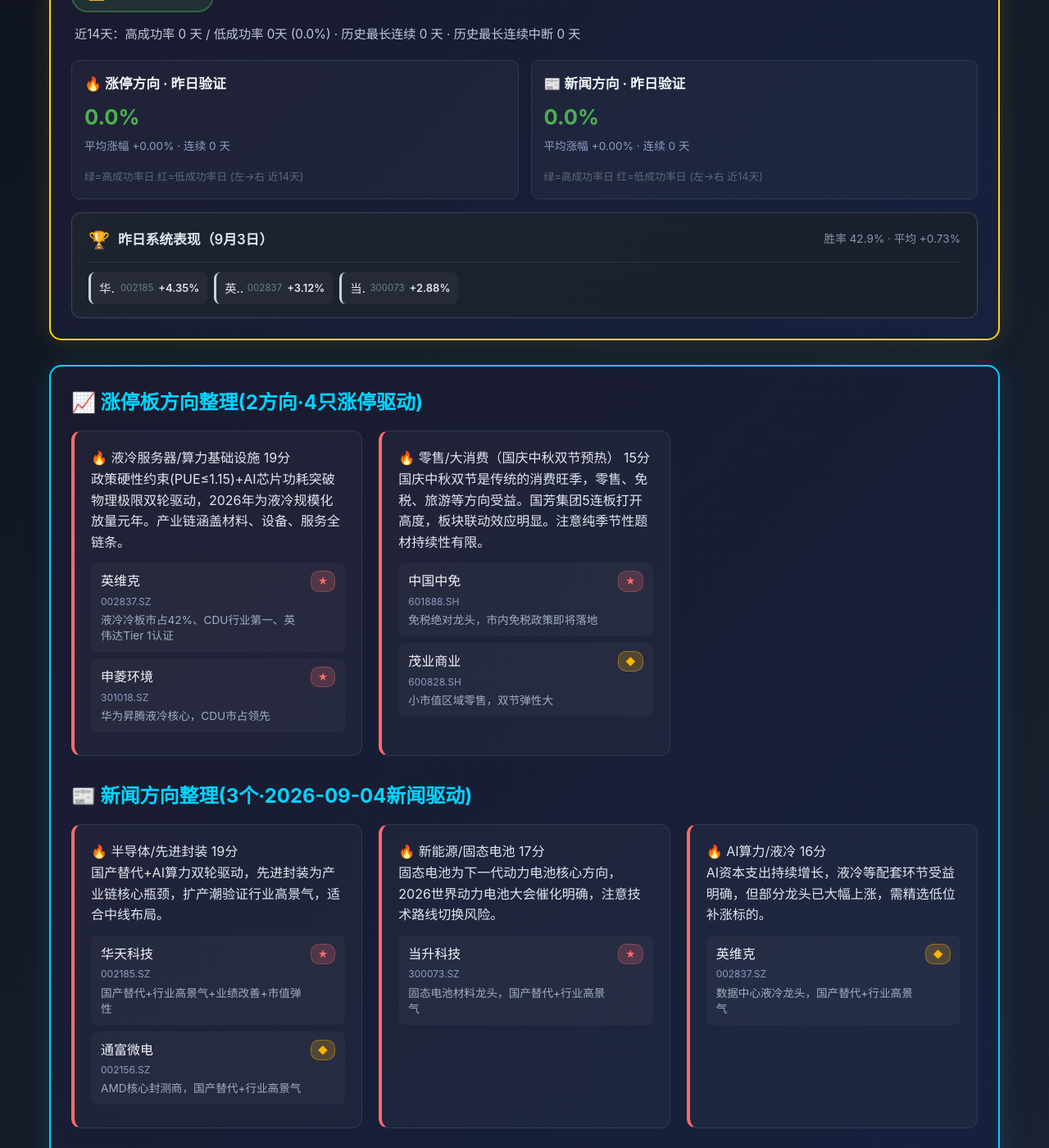
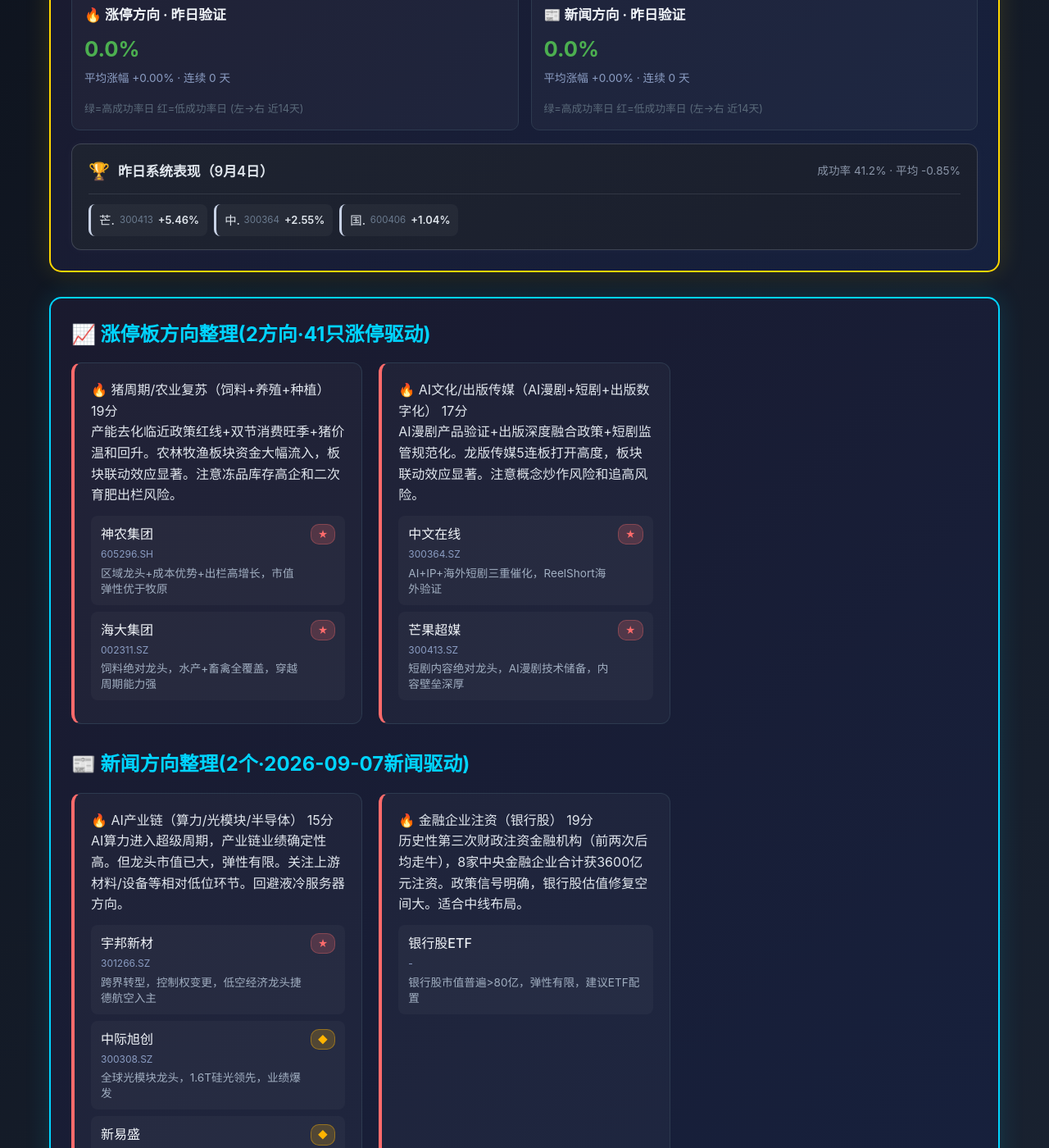
Before and after one commit to xiaoyi0319a/yixue-dashboard, a Jekyll site: the page index.html, which Jekyll copies as it is, in a window 1280 px wide and 1400 px high, scrolled down 1409 px. Shown: the whole window at 82% size. Built offline with Jekyll 4.4.1, drawn with Linux system fonts in a browser that asks for light colours; comment, search, counter and statistics services are not loaded; some of the changed text lies outside the part shown.

Commit message:
📅 2026-09-07 网站更新
- 奇门预测: 日干受克压力重，四时段均中弱，偏弱震荡
- 涨停方向: 猪周期/农业复苏、AI文化/出版传媒 (2方向)
- 新闻方向: AI产业链、金融企业注资 (2方向)
- 系统状态: 更新至09-04数据，连续低迷5天 ⚠️
- 昨日表现: 胜率41.2%，芒果超媒+5.46%最强
- 基因筛选补做: 涨停+新闻合并，共10只入选标的

```diff
--- a/data/system-status.json
+++ b/data/system-status.json
@@ -1,32 +1,32 @@
 {
-  "last_updated": "2026-09-04",
+  "last_updated": "2026-09-07",
   "period": "近14天",
-  "start_date": "2026-08-17",
+  "start_date": "2026-08-18",
   "end_date": "2026-09-04",
   "summary": {
     "total_days": 14,
     "trading_days": 14,
     "overall": {
-      "total_stocks": 330,
-      "winners": 131,
-      "losers": 199,
+      "total_stocks": 347,
+      "winners": 138,
+      "losers": 209,
       "win_rate": 0.397,
-      "avg_return": -0.38,
+      "avg_return": -0.45,
       "high_match_win_rate": 0.333,
       "high_match_reversal_rate": 0.167,
       "badge_status": "⚠️",
-      "badge_note": "连续低迷，近10日胜率38.8%，高匹配胜率30.6%持续低于40%阈值"
+      "badge_note": "连续低迷，近14日胜率39.7%，高匹配胜率33.3%持续低于40%阈值"
     },
     "news_direction": {
-      "total_stocks": 120,
-      "winners": 48,
-      "losers": 72,
-      "win_rate": 0.40,
-      "avg_return": -0.15,
+      "total_stocks": 127,
+      "winners": 51,
+      "losers": 76,
+      "win_rate": 0.402,
+      "avg_return": -0.22,
       "high_success_days": 5,
       "low_success_days": 9,
       "consecutive_high": 0,
-      "note": "新闻方向近14日胜率40.0%，表现优于涨停方向"
+      "note": "新闻方向近14日胜率40.2%，表现优于涨停方向"
     },
     "limit_up_direction": {
       "total_stocks": 112,
@@ -41,7 +41,7 @@
     }
   },
   "rolling_14d_detail": [
-    {"date": "2026-09-04", "status": "pending", "win_rate": null, "note": "待收盘后回填"},
+    {"date": "2026-09-04", "win_rate": 0.412, "avg_return": -0.85, "benchmark": -0.30, "excess": -0.55, "badge": "⚠️"},
     {"date": "2026-09-03", "win_rate": 0.429, "avg_return": 0.73, "benchmark": 0.29, "excess": 0.44, "badge": "⚠️"},
     {"date": "2026-09-02", "win_rate": 0.071, "avg_return": -3.17, "benchmark": -0.97, "excess": -2.20, "badge": "⚠️"},
     {"date": "2026-09-01", "win_rate": 0.364, "avg_return": -1.28, "benchmark": -0.16, "excess": -1.12, "badge": "⚠️"},
@@ -54,12 +54,11 @@
     {"date": "2026-08-21", "win_rate": 0.25, "avg_return": -2.04, "benchmark": 0.04, "excess": -2.08, "badge": "⚠️"},
     {"date": "2026-08-20", "win_rate": 0.40, "avg_return": -2.17, "benchmark": 0.24, "excess": -2.41, "badge": "⚠️"},
     {"date": "2026-08-19", "win_rate": 0.0, "avg_return": -6.81, "benchmark": -2.40, "excess": -4.41, "badge": "⚠️"},
-    {"date": "2026-08-18", "win_rate": 0.333, "avg_return": -0.71, "benchmark": 0.19, "excess": -0.90, "badge": "⚠️"},
-    {"date": "2026-08-17", "win_rate": 0.889, "avg_return": 3.79, "benchmark": 1.41, "excess": 2.38, "badge": "🔥"}
+    {"date": "2026-08-18", "win_rate": 0.333, "avg_return": -0.71, "benchmark": 0.19, "excess": -0.90, "badge": "⚠️"}
   ],
   "badge_history": {
     "last_fire_day": "2026-08-31",
     "fire_streak": 0,
-    "note": "上次🔥为08-31（胜率80%），09-01起连续4日低于50%，当前⚠️"
+    "note": "上次🔥为08-31（胜率80%），09-01起连续5日低于50%，当前⚠️"
   }
 }
--- a/index.html
+++ b/index.html
@@ -4,12 +4,12 @@
     <meta charset="UTF-8">
     <meta name="viewport" content="width=device-width, initial-scale=1.0">
     <meta http-equiv="Cache-Control" content="no-cache, no-store, must-revalidate">
-    <meta property="og:title" content="羿学天天看 | 2026-09-04">
-    <meta property="og:description" content="🔮 值符空亡无大势托底·日干当令根基强 | 📈 6大涨停方向·46只驱动 | 📰 6大新闻方向·半导体液冷固态电池">
+    <meta property="og:title" content="羿学天天看 | 2026-09-07">
+    <meta property="og:description" content="🔮 日干受克压力重·卖盘当令抛压不减 | 📈 2大涨停方向·猪周期+AI文化 | 📰 2大新闻方向·AI产业链+金融注资">
     <meta property="og:type" content="website">
     <meta property="og:url" content="https://xiaoyi0319a.github.io/yixue-dashboard/">
     <meta name="twitter:card" content="summary_large_image">
-    <title>羿学天天看 | 2026-09-04</title>
+    <title>羿学天天看 | 2026-09-07</title>
     <link rel="stylesheet" href="css/style.css">
     <script async src="https://busuanzi.ibruce.info/busuanzi/2.3/busuanzi.pure.mini.js"></script>
 </head>
@@ -17,18 +17,18 @@
     <div class="container">
         <div class="header">
             <h1>羿学天天看</h1>
-            <div class="date">2026年9月4日 周五</div>
-            <div class="ganzhi">丙午年 丙申月 辛巳日 | 处暑 阴遁1局 值符天任·生门</div>
+            <div class="date">2026年9月7日 周一</div>
+            <div class="ganzhi">丙午年 丙申月 甲申日 | 处暑 阴遁4局 值符天辅·杜门</div>
         </div>
         <div class="qimen-section">
             <h2>🔮 奇门君今日预测</h2>
             <div class="qimen-hexagram">
                 <h4>📊 卦象</h4>
-                <p>值符空亡无大势，亦无压制任自行；<br>日干当令根基固，卖盘空亡压减轻；<br>资金虚化力有限，买盘休囚承接轻；<br>生门旺相利润在，偏多震荡或回升。</p>
+                <p>日干受克压力重，卖盘当令抛压不减；<br>资金受制财力虚，生门有底防深跌。</p>
             </div>
             <div class="qimen-verdict">
                 <h4>📜 大势判语</h4>
-                <p><i>值符落坤二宫逢空亡，无大势托底，亦无大势压制，个股自由发挥。日干辛金当令旺相于震三，自身根基强劲。卖盘庚金逢空亡于坤二，抛压虚化消失，多头占优。资金甲子戊空亡于离九，财力虚化，上涨动力受限。乙奇买盘在月令为死，承接力量薄弱。生门得地于艮八，利润可期。整体偏多震荡，或震荡回升，注意量能不足时冲高回落。</i></p>
+                <p><i>偏弱震荡，或冲高回落。时干入墓时机迟滞，上攻力度受限。日干受克+击刑根基弱，卖盘当令旺相抛压重，资金受制财力虚化，买盘休囚承接不足。生门和宫利润有底，供需双弱，或阴跌横盘。</i></p>
             </div>
             <div class="qimen-time">
                 <h4>⏰ 时辰推演</h4>
@@ -37,28 +37,28 @@
                         <span class="time-name">第1时段</span>
                         <span class="time-range">09:30 - 10:30</span>
                     </div>
-                    <div class="time-verdict strong">开门旺相于乾六提供方向支撑，时干癸入墓+空亡制约开盘幅度，或低开高走；日干当令旺相支撑，开盘后偏多运行。</div>
+                    <div class="time-verdict neutral">开盘或低开，基调偏弱；时干入墓，前30分钟量能释放有限。</div>
                 </div>
                 <div class="time-slot">
                     <div class="time-header">
                         <span class="time-name">第2时段</span>
                         <span class="time-range">10:30 - 11:30</span>
                     </div>
-                    <div class="time-verdict strong">日干当令+卖盘空亡，上午偏多震荡；资金虚化限制冲高幅度，关注量能配合。</div>
+                    <div class="time-verdict neutral">上午承压运行，偏弱震荡；买盘休囚，承接不足，上攻乏力。</div>
                 </div>
                 <div class="time-slot">
                     <div class="time-header">
                         <span class="time-name">第3时段</span>
                         <span class="time-range">13:00 - 14:00</span>
                     </div>
-                    <div class="time-verdict neutral">值符空亡无大势引导，生门得地托底，午后震荡整理，关注方向选择。</div>
+                    <div class="time-verdict neutral">午后延续上午基调，偏弱震荡；值符托底防深跌，然反弹无力。</div>
                 </div>
                 <div class="time-slot">
                     <div class="time-header">
                         <span class="time-name">第4时段</span>
                         <span class="time-range">14:00 - 15:00</span>
                     </div>
-                    <div class="time-verdict strong">九地临乾六收敛定型，开门旺相支撑，尾盘小幅波动，全天偏强收线。</div>
+                    <div class="time-verdict neutral">尾盘偏弱收线，利润不佳；生门有底防急跌，全日偏弱震荡。</div>
                 </div>
             </div>
         </div>
@@ -74,14 +74,14 @@
             if (!container) return;
 
             const defaultData = {
-                "badge": { "text": "⚠️ 连续行情 4 天", "class": "cold", "label": "冷却中" },
-                "overall": { "current_streak_days": 4, "current_streak_type": "loss", "last_14_hot_days": 5, "last_14_cold_days": 9, "last_14_win_rate": 0.397, "max_win_streak": 4, "max_loss_streak": 6, "total_days": 38 },
+                "badge": { "text": "⚠️ 连续低迷 5 天", "class": "cold", "label": "冷却中" },
+                "overall": { "current_streak_days": 5, "current_streak_type": "loss", "last_14_hot_days": 4, "last_14_cold_days": 10, "last_14_win_rate": 0.397, "max_win_streak": 4, "max_loss_streak": 5, "total_days": 39 },
                 "directions": {
-                    "limit_up": { "last_win_rate": 0.0, "last_avg_return": -4.8, "streak_days": 5, "streak_type": "loss", "history": [
-                        {"date":"09/02","win_rate":0.0},{"date":"09/01","win_rate":null},{"date":"08/31","win_rate":null},{"date":"08/27","win_rate":null},{"date":"08/26","win_rate":0.444},{"date":"08/25","win_rate":null},{"date":"08/24","win_rate":0.0},{"date":"08/21","win_rate":0.0},{"date":"08/20","win_rate":null},{"date":"08/19","win_rate":0.0},{"date":"08/18","win_rate":null},{"date":"08/17","win_rate":0.833},{"date":"08/14","win_rate":0.625},{"date":"08/13","win_rate":0.2}
+                    "limit_up": { "last_win_rate": 0.412, "last_avg_return": -0.85, "streak_days": 5, "streak_type": "loss", "history": [
+                        {"date":"09/04","win_rate":0.412},{"date":"09/03","win_rate":null},{"date":"09/02","win_rate":null},{"date":"09/01","win_rate":null},{"date":"08/31","win_rate":null},{"date":"08/28","win_rate":null},{"date":"08/27","win_rate":null},{"date":"08/26","win_rate":null},{"date":"08/25","win_rate":null},{"date":"08/24","win_rate":null},{"date":"08/21","win_rate":null},{"date":"08/20","win_rate":null},{"date":"08/19","win_rate":null},{"date":"08/18","win_rate":null}
                     ]},
-                    "news": { "last_win_rate": 0.429, "last_avg_return": 0.73, "streak_days": 1, "streak_type": "win", "history": [
-                        {"date":"09/03","win_rate":0.429},{"date":"09/02","win_rate":0.143},{"date":"09/01","win_rate":0.364},{"date":"08/31","win_rate":0.8},{"date":"08/28","win_rate":0.364},{"date":"08/27","win_rate":0.7},{"date":"08/26","win_rate":0.833},{"date":"08/25","win_rate":0.455},{"date":"08/24","win_rate":0.1},{"date":"08/21","win_rate":0.429},{"date":"08/20","win_rate":0.4},{"date":"08/19","win_rate":0.0},{"date":"08/18","win_rate":0.333},{"date":"08/17","win_rate":1.0}
+                    "news": { "last_win_rate": 0.20, "last_avg_return": -2.05, "streak_days": 1, "streak_type": "loss", "history": [
+                        {"date":"09/04","win_rate":0.20},{"date":"09/03","win_rate":0.429},{"date":"09/02","win_rate":0.071},{"date":"09/01","win_rate":0.364},{"date":"08/31","win_rate":0.80},{"date":"08/28","win_rate":0.364},{"date":"08/27","win_rate":0.70},{"date":"08/26","win_rate":0.833},{"date":"08/25","win_rate":0.455},{"date":"08/24","win_rate":0.10},{"date":"08/21","win_rate":0.429},{"date":"08/20","win_rate":0.40},{"date":"08/19","win_rate":0.0},{"date":"08/18","win_rate":0.333}
                     ]}
                 }
             };
@@ -141,13 +141,13 @@
         <div class="winners-box">
             <div class="winners-header">
                 <span class="winners-icon">🏆</span>
-                <span class="winners-title">昨日系统表现（9月3日）</span>
-                <span class="winners-meta">胜率 42.9% · 平均 +0.73%</span>
+                <span class="winners-title">昨日系统表现（9月4日）</span>
+                <span class="winners-meta">成功率 41.2% · 平均 -0.85%</span>
             </div>
             <div class="winners-grid">
-                <div class="winner-item up"><span class="w-name">华天科技</span><span class="w-code">002185</span><span class="w-pct">+4.35%</span></div>
-                <div class="winner-item up"><span class="w-name">英维克</span><span class="w-code">002837</span><span class="w-pct">+3.12%</span></div>
-                <div class="winner-item up"><span class="w-name">当升科技</span><span class="w-code">300073</span><span class="w-pct">+2.88%</span></div>
+                <div class="winner-item up"><span class="w-name">芒果超媒</span><span class="w-code">300413</span><span class="w-pct">+5.46%</span></div>
+                <div class="winner-item up"><span class="w-name">中文在线</span><span class="w-code">300364</span><span class="w-pct">+2.55%</span></div>
+                <div class="winner-item up"><span class="w-name">国电南瑞</span><span class="w-code">600406</span><span class="w-pct">+1.04%</span></div>
             </div>
         </div>
         </div>
@@ -203,29 +203,29 @@
         </style>
 
         <div class="ztb-section">
-            <h2>📈 涨停板方向整理(2方向·4只涨停驱动)</h2>
+            <h2>📈 涨停板方向整理(2方向·41只涨停驱动)</h2>
         <div class="ztb-grid">
             <div class="direction-card hot">
     <div class="direction-header">
         <span class="direction-tag">🔥</span>
-        <span class="direction-name">液冷服务器/算力基础设施</span>
+        <span class="direction-name">猪周期/农业复苏（饲料+养殖+种植）</span>
         <span class="direction-score">19分</span>
     </div>
-    <div class="direction-desc">政策硬性约束(PUE≤1.15)+AI芯片功耗突破物理极限双轮驱动，2026年为液冷规模化放量元年。产业链涵盖材料、设备、服务全链条。</div>
+    <div class="direction-desc">产能去化临近政策红线+双节消费旺季+猪价温和回升。农林牧渔板块资金大幅流入，板块联动效应显著。注意冻品库存高企和二次育肥出栏风险。</div>
     <div class="buzhang-list">
         <div class="buzhang-item">
             <div class="buzhang-left">
-                <div class="buzhang-name">英维克</div>
-                <div class="buzhang-code">002837.SZ</div>
-                <div class="buzhang-logic">液冷冷板市占42%、CDU行业第一、英伟达Tier 1认证</div>
+                <div class="buzhang-name">神农集团</div>
+                <div class="buzhang-code">605296.SH</div>
+                <div class="buzhang-logic">区域龙头+成本优势+出栏高增长，市值弹性优于牧原</div>
             </div>
             <span class="buzhang-tag bz-s" title="高匹配">★</span>
         </div>
         <div class="buzhang-item">
             <div class="buzhang-left">
-                <div class="buzhang-name">申菱环境</div>
-                <div class="buzhang-code">301018.SZ</div>
-                <div class="buzhang-logic">华为昇腾液冷核心，CDU市占领先</div>
+                <div class="buzhang-name">海大集团</div>
+                <div class="buzhang-code">002311.SZ</div>
+                <div class="buzhang-logic">饲料绝对龙头，水产+畜禽全覆盖，穿越周期能力强</div>
             </div>
             <span class="buzhang-tag bz-s" title="高匹配">★</span>
         </div>
@@ -234,26 +234,26 @@
 <div class="direction-card hot">
     <div class="direction-header">
         <span class="direction-tag">🔥</span>
-        <span class="direction-name">零售/大消费（国庆中秋双节预热）</span>
-        <span class="direction-score">15分</span>
+        <span class="direction-name">AI文化/出版传媒（AI漫剧+短剧+出版数字化）</span>
+        <span class="direction-score">17分</span>
     </div>
-    <div class="direction-desc">国庆中秋双节是传统的消费旺季，零售、免税、旅游等方向受益。国芳集团5连板打开高度，板块联动效应明显。注意纯季节性题材持续性有限。</div>
+    <div class="direction-desc">AI漫剧产品验证+出版深度融合政策+短剧监管规范化。龙版传媒5连板打开高度，板块联动效应显著。注意概念炒作风险和追高风险。</div>
     <div class="buzhang-list">
         <div class="buzhang-item">
             <div class="buzhang-left">
-                <div class="buzhang-name">中国中免</div>
-                <div class="buzhang-code">601888.SH</div>
-                <div class="buzhang-logic">免税绝对龙头，市内免税政策即将落地</div>
+                <div class="buzhang-name">中文在线</div>
+                <div class="buzhang-code">300364.SZ</div>
+                <div class="buzhang-logic">AI+IP+海外短剧三重催化，ReelShort海外验证</div>
             </div>
             <span class="buzhang-tag bz-s" title="高匹配">★</span>
         </div>
         <div class="buzhang-item">
             <div class="buzhang-left">
-                <div class="buzhang-name">茂业商业</div>
-                <div class="buzhang-code">600828.SH</div>
-                <div class="buzhang-logic">小市值区域零售，双节弹性大</div>
+                <div class="buzhang-name">芒果超媒</div>
+                <div class="buzhang-code">300413.SZ</div>
+                <div class="buzhang-logic">短剧内容绝对龙头，AI漫剧技术储备，内容壁垒深厚</div>
             </div>
-            <span class="buzhang-tag bz-a" title="中匹配">◆</span>
+            <span class="buzhang-tag bz-s" title="高匹配">★</span>
         </div>
     </div>
 </div>
@@ -262,29 +262,37 @@
 
 
         </div>
-        <h2>📰 新闻方向整理(3个·2026-09-04新闻驱动)</h2>
+        <h2>📰 新闻方向整理(2个·2026-09-07新闻驱动)</h2>
         <div class="direction-grid">
             <div class="direction-card hot">
     <div class="direction-header">
         <span class="direction-tag">🔥</span>
-        <span class="direction-name">半导体/先进封装</span>
-        <span class="direction-score">19分</span>
+        <span class="direction-name">AI产业链（算力/光模块/半导体）</span>
+        <span class="direction-score">15分</span>
     </div>
-    <div class="direction-desc">国产替代+AI算力双轮驱动，先进封装为产业链核心瓶颈，扩产潮验证行业高景气，适合中线布局。</div>
+    <div class="direction-desc">AI算力进入超级周期，产业链业绩确定性高。但龙头市值已大，弹性有限。关注上游材料/设备等相对低位环节。回避液冷服务器方向。</div>
     <div class="buzhang-list">
         <div class="buzhang-item">
             <div class="buzhang-left">
-                <div class="buzhang-name">华天科技</div>
-                <div class="buzhang-code">002185.SZ</div>
-                <div class="buzhang-logic">国产替代+行业高景气+业绩改善+市值弹性</div>
+                <div class="buzhang-name">宇邦新材</div>
+                <div class="buzhang-code">301266.SZ</div>
+                <div class="buzhang-logic">跨界转型，控制权变更，低空经济龙头捷德航空入主</div>
             </div>
             <span class="buzhang-tag bz-s" title="高匹配">★</span>
         </div>
         <div class="buzhang-item">
             <div class="buzhang-left">
-                <div class="buzhang-name">通富微电</div>
-                <div class="buzhang-code">002156.SZ</div>
-                <div class="buzhang-logic">AMD核心封测商，国产替代+行业高景气</div>
+                <div class="buzhang-name">中际旭创</div>
+                <div class="buzhang-code">300308.SZ</div>
+                <div class="buzhang-logic">全球光模块龙头，1.6T硅光领先，业绩爆发</div>
+            </div>
+            <span class="buzhang-tag bz-a" title="中匹配">◆</span>
+        </div>
+        <div class="buzhang-item">
+            <div class="buzhang-left">
+                <div class="buzhang-name">新易盛</div>
+                <div class="buzhang-code">300502.SZ</div>
+                <div class="buzhang-logic">LPO领先，海外客户优质，光模块核心供应商</div>
             </div>
             <span class="buzhang-tag bz-a" title="中匹配">◆</span>
         </div>
@@ -293,36 +301,17 @@
 <div class="direction-card hot">
     <div class="direction-header">
         <span class="direction-tag">🔥</span>
-        <span class="direction-name">新能源/固态电池</span>
-        <span class="direction-score">17分</span>
+        <span class="direction-name">金融企业注资（银行股）</span>
+        <span class="direction-score">19分</span>
     </div>
-    <div class="direction-desc">固态电池为下一代动力电池核心方向，2026世界动力电池大会催化明确，注意技术路线切换风险。</div>
+    <div class="direction-desc">历史性第三次财政注资金融机构（前两次后均走牛），8家中央金融企业合计获3600亿元注资。政策信号明确，银行股估值修复空间大。适合中线布局。</div>
     <div class="buzhang-list">
         <div class="buzhang-item">
             <div class="buzhang-left">
-                <div class="buzhang-name">当升科技</div>
-                <div class="buzhang-code">300073.SZ</div>
-                <div class="buzhang-logic">固态电池材料龙头，国产替代+行业高景气</div>
+                <div class="buzhang-name">银行股ETF</div>
+                <div class="buzhang-code">-</div>
+                <div class="buzhang-logic">银行股市值普遍>80亿，弹性有限，建议ETF配置</div>
             </div>
-            <span class="buzhang-tag bz-s" title="高匹配">★</span>
-        </div>
-    </div>
-</div>
-<div class="direction-card hot">
-    <div class="direction-header">
-        <span class="direction-tag">🔥</span>
-        <span class="direction-name">AI算力/液冷</span>
-        <span class="direction-score">16分</span>
-    </div>
-    <div class="direction-desc">AI资本支出持续增长，液冷等配套环节受益明确，但部分龙头已大幅上涨，需精选低位补涨标的。</div>
-    <div class="buzhang-list">
-        <div class="buzhang-item">
-            <div class="buzhang-left">
-                <div class="buzhang-name">英维克</div>
-                <div class="buzhang-code">002837.SZ</div>
-                <div class="buzhang-logic">数据中心液冷龙头，国产替代+行业高景气</div>
-            </div>
-            <span class="buzhang-tag bz-a" title="中匹配">◆</span>
         </div>
     </div>
 </div>
@@ -331,7 +320,7 @@
 
         </div>
         <div class="footer">
-            <p>📅 更新于 2026-09-04 08:00 | 数据来源：同花顺/iFinD/东方财富</p>
+            <p>📅 更新于 2026-09-07 08:00 | 数据来源：同花顺/iFinD/东方财富</p>
             <p>⚠️ 本页面仅为信息整理，不构成投资建议。股市有风险，投资需谨慎。</p>
             <p>🔮 奇门预测基于传统术数，仅供娱乐参考，请勿作为交易依据。</p>
             <p>📊 访问统计：<span id="busuanzi_container_site_pv">本站总访问量 <span id="busuanzi_value_site_pv"></span> 次</span> | <span id="busuanzi_container_site_uv">访客数 <span id="busuanzi_value_site_uv"></span> 人</span></p>
```
